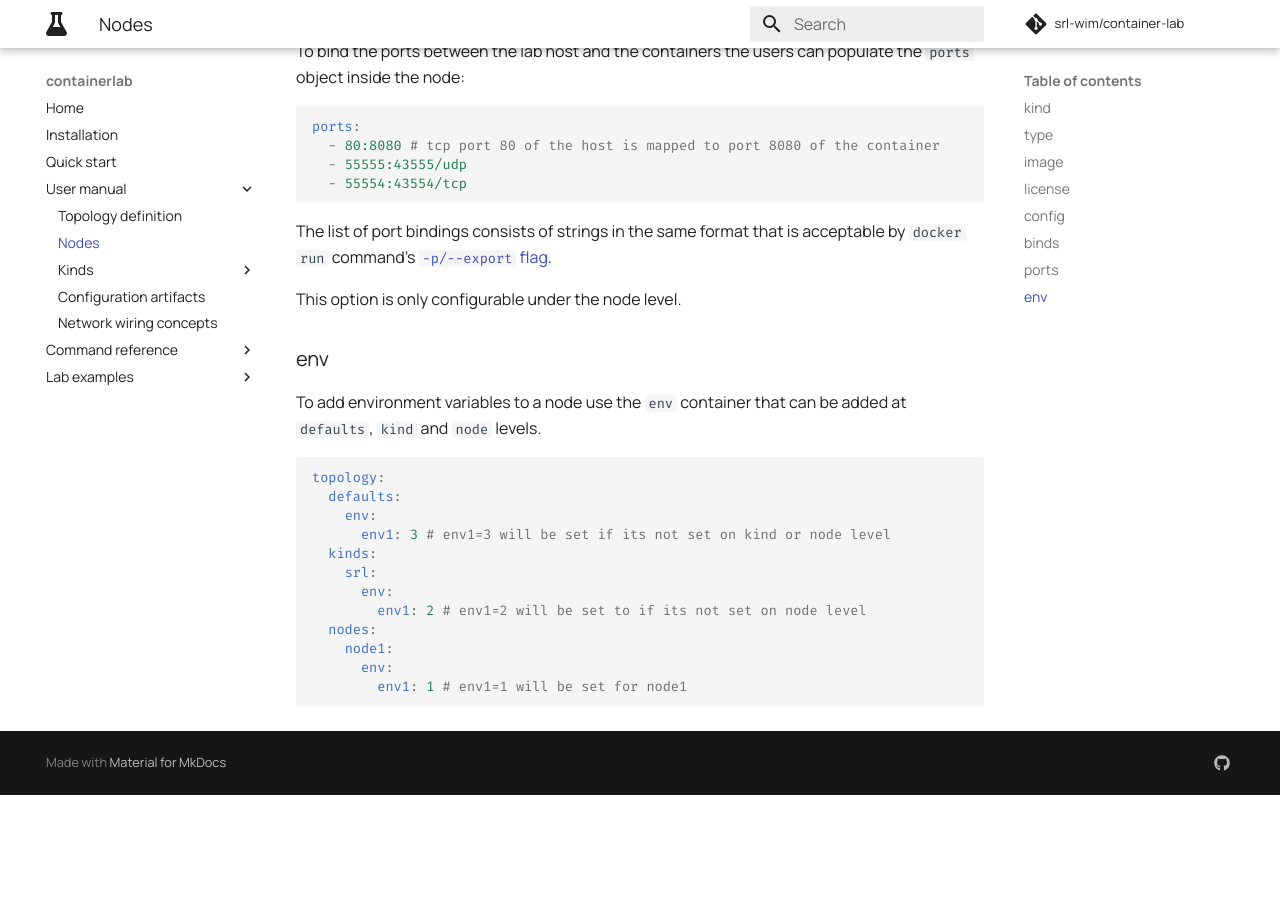
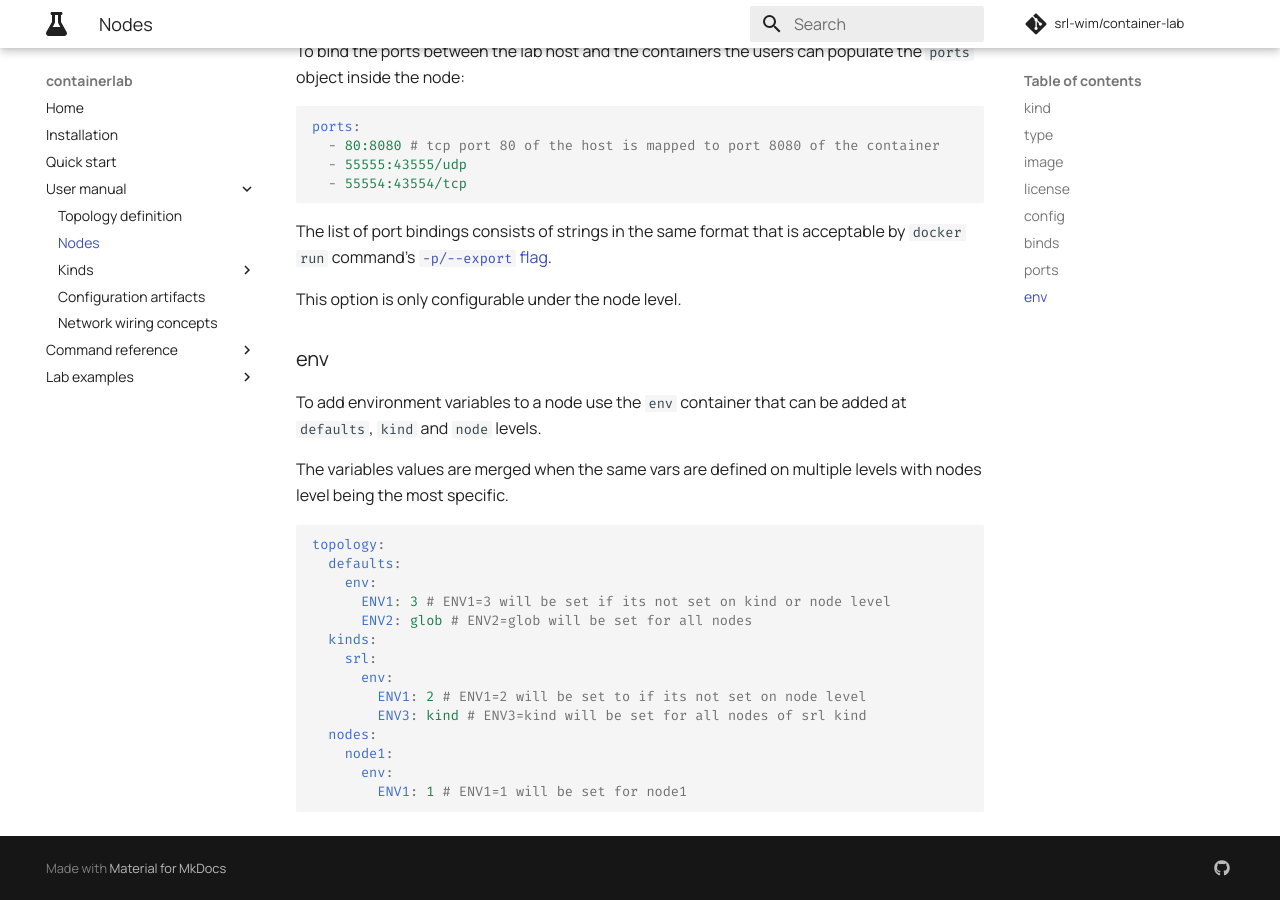
Before and after one commit to srl-labs/containerlab, an MkDocs documentation site: the page built from docs/manual/nodes.md, in a window 1280 px wide and 900 px high, scrolled down 2364 px. Built offline with MkDocs 1.6.1 and Material for MkDocs 9.7.7, drawn with Linux system fonts in a browser that asks for light colours; comment, search, counter and statistics services are not loaded; before the commit the page ends 3159 px from its top, so only the background shows below that.

````diff
--- a/docs/manual/nodes.md
+++ b/docs/manual/nodes.md
@@ -90,17 +90,21 @@ This option is only configurable under the node level.
 ### env
 To add environment variables to a node use the `env` container that can be added at `defaults`, `kind` and `node` levels.
 
+The variables values are merged when the same vars are defined on multiple levels with nodes level being the most specific.
+
 ```yaml
 topology:
   defaults:
     env:
-      env1: 3 # env1=3 will be set if its not set on kind or node level
+      ENV1: 3 # ENV1=3 will be set if its not set on kind or node level
+      ENV2: glob # ENV2=glob will be set for all nodes
   kinds:
     srl:
       env:
-        env1: 2 # env1=2 will be set to if its not set on node level
+        ENV1: 2 # ENV1=2 will be set to if its not set on node level
+        ENV3: kind # ENV3=kind will be set for all nodes of srl kind
   nodes:
     node1:
       env:
-        env1: 1 # env1=1 will be set for node1
+        ENV1: 1 # ENV1=1 will be set for node1
 ```
````
Also changed, not shown: 3 other files.
